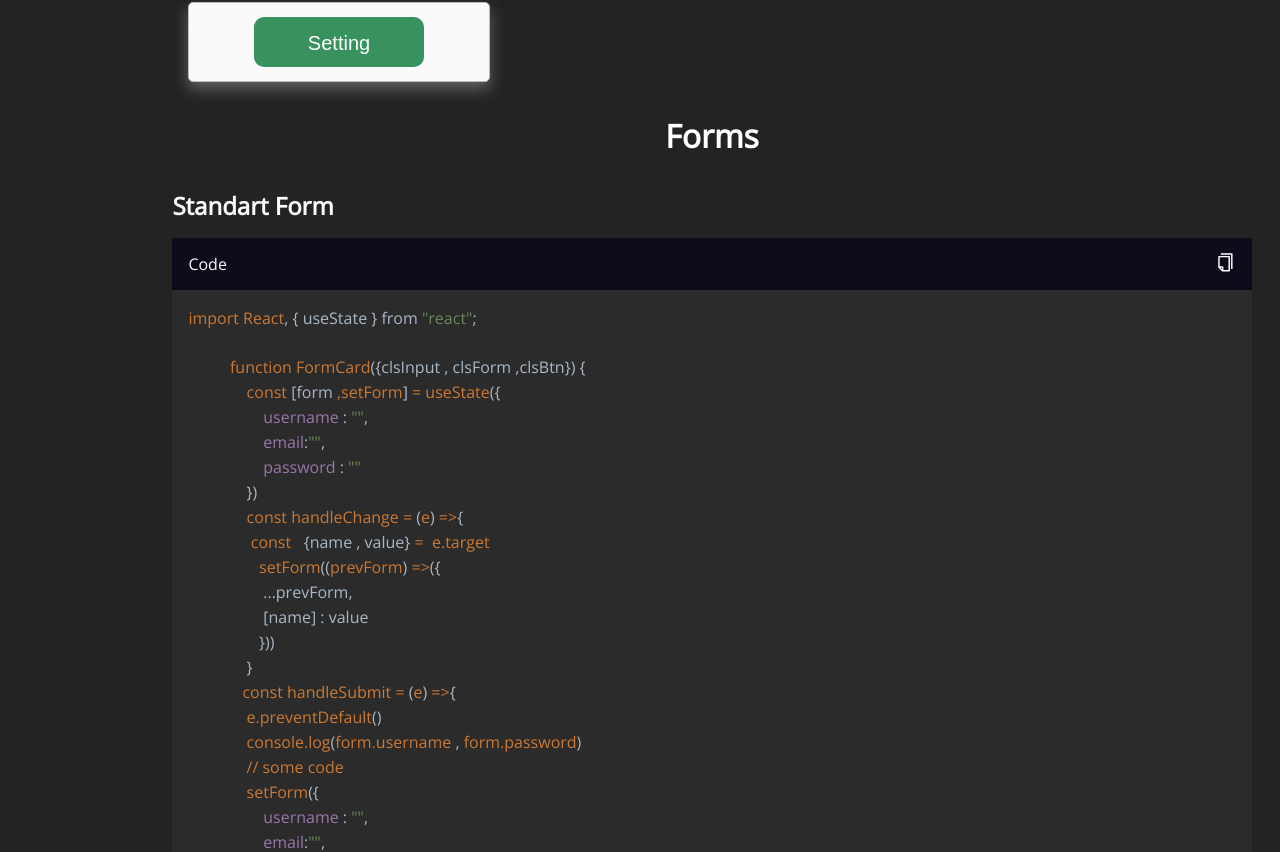
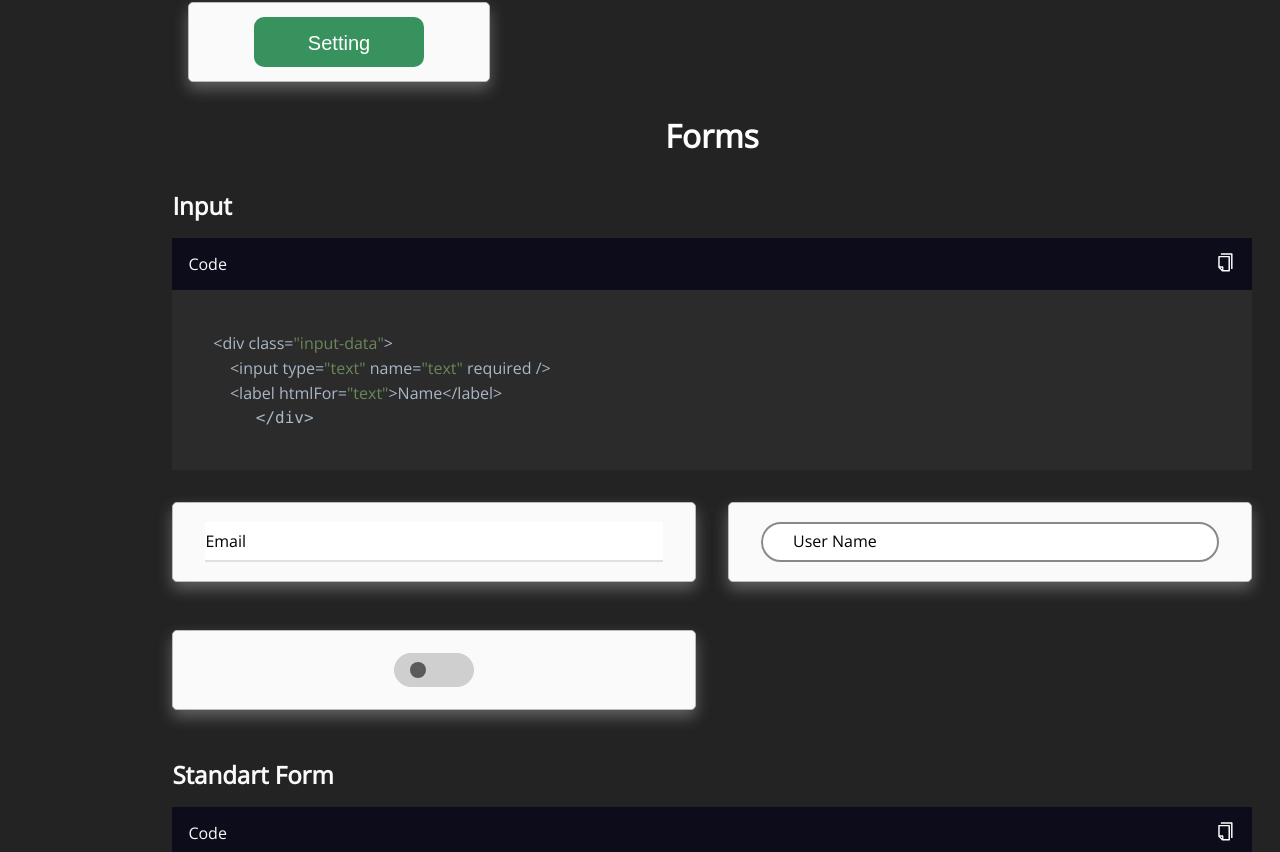
Before and after one commit to Artefilex/bestui, a React (Create React App) app in the folder client/: page /docs in a window 1280 px wide. Shown: the part 1784-2636 px from the top of the page. Built offline with nearby package versions, Linux system fonts and the light colour scheme.

Commit message:
Input modelleri eklendi

```diff
--- a/client/src/assest/css/item/form.css
+++ b/client/src/assest/css/item/form.css
@@ -3,7 +3,7 @@
 }
 
 .standart-form {
-  width: 300px;
+  width: var(--size-full);
   display: flex;
   flex-direction: column;
   align-items: center;
@@ -60,7 +60,7 @@
     filter: invert(1);
 }
 .standart-form-dark {
-  width: 300px;
+  width: var(--size-full);
   display: flex;
   flex-direction: column;
   align-items: center;
@@ -117,7 +117,7 @@
     filter: invert(1);
 }
 .standart-form-dark-bottom{
-  width: 300px;
+  width: var(--size-full);
   display: flex;
   flex-direction: column;
   align-items: center;
@@ -176,8 +176,8 @@
 
 /* ------------- */
 
-.standart-form-bottom{
-  width: 300px;
+ .standart-form-bottom{
+  width: var(--size-full);
   display: flex;
   flex-direction: column;
   align-items: center;
@@ -230,7 +230,161 @@
 
   color: rgb(252, 252, 252);
   background: #38925e;
-  /* border: 1px solid black; */
   border-bottom: none;
   font-weight: 900;
 }
+
+
+
+
+/* ---------------- */
+
+.input-data{
+  width: 100%;
+  height: 40px;
+  margin: 0 20px;
+  position: relative;
+}
+
+.input-data input{
+  display: block;
+  width: 100%;
+  height: 100%;
+  outline: none;
+  border: none;
+  font-size: 17px;
+  border-bottom: 2px solid rgba(0,0,0, 0.12);
+}
+
+.input-data input:focus ~ .label,
+.input-data input:valid ~ .label{
+  transform: translateY(-20px);
+  font-size: 14px;
+  color: rgb(82, 81, 81);
+}
+
+
+.input-data .label{
+  position: absolute;
+  pointer-events: none;
+  bottom: 10px;
+  font-size: 16px;
+  transition: all 0.3s ease;
+}
+/* ---------------------------- */
+
+
+
+.input-data-border{
+  width: 100%;
+  height: 40px;
+  margin: 0 20px;
+  position: relative;
+}
+
+.input-data-border input{
+  display: block;
+  width: 100%;
+  height: 100%;
+  outline: none;
+  border: none;
+  font-size: 17px;
+  border-bottom: 2px solid rgba(0,0,0, 0.12);
+  transition: 0.3s ease-in-out;
+  border: 2px solid rgb(137, 137, 137);
+  padding: 0.5rem 1rem;
+  border-radius: 3rem;
+}
+
+.input-data-border input:focus ~ .label,
+.input-data-border input:valid ~ .label{
+  transform: translateY(-20px);
+  font-size: 14px;
+
+  color: rgb(82, 81, 81);
+  background: white;
+  left: 20px;
+}
+
+.input-data-border .label{
+  position: absolute;
+  pointer-events: none;
+  bottom: 10px;
+  left: 2rem;
+  font-size: 16px;
+  transition: all 0.3s ease;
+}
+
+
+/* ------------------------------- */
+
+
+.something{
+  width: 5rem;
+  height: 1rem;
+ border: 1px solid rgb(207, 207, 207);
+ display: flex;
+ align-items: center;
+ padding:  1rem ;
+ position: relative;
+ background: rgb(207, 207, 207);
+ transition: 0.3s ease-in-out;
+border-radius: 10rem;
+}
+.something input[type="checkbox"]:not(:checked){
+z-index: 12;
+opacity: 0.01;
+cursor: pointer;
+transition: 0.3s ease-in-out;
+}
+.something input[type="checkbox"]:not(:checked) + .label{
+  content: "";
+  position: absolute;
+  top: 8px;
+  left: 15px;
+  cursor: pointer;
+  width: 1rem;
+  height: 1rem;
+  background: rgb(90, 89, 89);
+  border-radius: 5rem;
+  transition: 0.3s ease-in-out;
+
+}
+
+.something input[type="checkbox"]:checked{
+  position: absolute;
+  right: 1rem;
+  z-index: 12;
+  opacity: 0.01;
+  cursor: pointer;
+  transition: 0.3s ease-in-out;
+}
+
+
+.something input[type="checkbox"]:checked + .label{
+  content: "";
+  position: absolute;
+  top: 8px;
+  right: 16px;
+  cursor: pointer;
+  width: 1rem;
+  height: 1rem;
+  background: rgb(253, 253, 253);
+  border-radius: 5rem;
+  transition: 0.3s ease-in-out;
+}
+
+
+/* ---------------- */
+
+
+
+
+@media screen and (min-width: 1200px) {
+   .standart-form,
+   .standart-form-bottom,
+   .standart-form-dark,
+   .standart-form-dark-bottom{
+    width: 300px;
+   }
+}
--- /dev/null
+++ b/client/src/itemComponent/Forms/ContactForm.jsx
@@ -0,0 +1,20 @@
+import React from "react";
+
+function ContactForm({ inputType, cls, clsInput }) {
+  return (
+    <div>
+      <form>
+        <div className="row-section">
+          <div></div>
+          <div></div>
+        </div>
+        <div>
+            <textarea name="" id="" cols="30" rows="10"></textarea>
+          <button type="submit"> Submit</button>
+        </div>
+      </form>
+    </div>
+  );
+}
+
+export default ContactForm;
--- a/client/src/itemComponent/Forms/Form.jsx
+++ b/client/src/itemComponent/Forms/Form.jsx
@@ -4,6 +4,8 @@
 import allform from "./allform";
 import FormCard from "./FormCard";
 import "../../assest/css/item/form.css"
+import ContactForm from "./ContactForm";
+import InputCard from "./InputCard";
 function Form() {
    const [activeForm , setActiveForm] = useState(null)
     const handleClick = (formId) =>{
@@ -13,7 +15,7 @@
   return <div className="Container flex">
   <h1 className="header-tag ">Forms</h1>
   {allform.map((allItem, i) => (
-     <>
+     <div className="flex" key={i} >
       <CopyHeader
         itemType={allItem.header.itemType}
         code={allItem.header.headerCode}
@@ -23,12 +25,13 @@
           <div className="item-flex" key={se}>
             <div className="item animation-container flex">
               <div
-                className={singleItem.cls}
+                className="flex"
                 onClick={() => handleClick(`${se}-${allItem.header.headerCode}`)}
 
               >
-                <FormCard clsInput={singleItem.clsInput} clsForm={singleItem.clsForm} clsBtn={singleItem.clsBtn}/>
-
+                {allItem.header.itemContent == "only-input" &&  <InputCard inputType={singleItem.inputType}  clsInput ={singleItem.clsInput} textArea={singleItem.textArea}  cls= {singleItem.cls} /> }
+                {allItem.header.itemContent == "standart-form" &&  <FormCard clsInput={singleItem.clsInput} clsForm={singleItem.clsForm} clsBtn={singleItem.clsBtn}/>  }
+                {allItem.header.itemContent == "contact-form" && <ContactForm/>}
               </div>
             </div>
             <div className="flex codebase">
@@ -41,7 +44,7 @@
         ))}
       </div>
 
-     </>
+     </div>
 
   ))}
 </div>;
--- a/client/src/itemComponent/Forms/FormCard.jsx
+++ b/client/src/itemComponent/Forms/FormCard.jsx
@@ -31,11 +31,10 @@
         <input
           type="text"
           name="username"
+          id="username"
           className={clsInput}
-          value={form.username || "baris" }
+          value={form.username  || "baris"}
           onChange={handleChange}
-
-
         />
       </div>
       <div className="form-control">
@@ -43,18 +42,20 @@
         <input
           type="email"
           name="email"
+          id="email"
           className={clsInput}
-          value={form.email || "baris.tncdmr@gmail.com" }
+          value={form.email || "baris@gmail.com"  }
           onChange={handleChange}
         />
       </div>
       <div className="form-control">
-        <label htmlFor="paswsord">Password</label>
+        <label htmlFor="password">Password</label>
         <input
           type="password"
           name="password"
+          id="password"
           className={clsInput}
-          value={form.password || "baris"}
+          value={form.password || "baris@gmail.com" }
           onChange={handleChange}
         />
       </div>
--- /dev/null
+++ b/client/src/itemComponent/Forms/InputCard.jsx
@@ -0,0 +1,16 @@
+import React from "react";
+
+function InputCard({ inputType, cls, clsInput, textArea }) {
+  return (
+    <div className={cls}>
+      <input
+      type={inputType}
+      name={clsInput}
+      className={clsInput}
+       required />
+      <div className="label">{textArea}</div>
+    </div>
+  );
+}
+
+export default InputCard;
--- a/client/src/itemComponent/Forms/allform.js
+++ b/client/src/itemComponent/Forms/allform.js
@@ -1,6 +1,173 @@
 const allform = [
   {
     header: {
+      itemContent: "only-input",
+      itemType: "Input",
+      headerCode: `
+      <div class="input-data">
+          <input type="text" name="text" required />
+          <label htmlFor="text">Name</label>
+       </div>
+          `,
+    },
+    codeArea: [
+
+      {
+        css: `.input-data{
+          width: 100%;
+          height: 40px;
+          margin: 0 20px;
+          position: relative;
+        }
+
+        .input-data input{
+          display: block;
+          width: 100%;
+          height: 100%;
+          outline: none;
+          border: none;
+          font-size: 17px;
+          border-bottom: 2px solid rgba(0,0,0, 0.12);
+        }
+
+        .input-data input:focus ~ label,
+        .input-data input:valid ~ label{
+          transform: translateY(-20px);
+          font-size: 14px;
+          color: rgb(82, 81, 81);
+        }
+
+
+        .input-data label{
+          position: absolute;
+          pointer-events: none;
+          bottom: 10px;
+          font-size: 16px;
+          transition: all 0.3s ease;
+        }
+      `,
+        inputType: "email",
+        cls: "input-data",
+        clsInput: "Email",
+        textArea: "Email"
+      },
+      {
+        css: `..input-data-border{
+          width: 100%;
+          height: 40px;
+          margin: 0 20px;
+          position: relative;
+        }
+
+        .input-data-border input{
+          display: block;
+          width: 100%;
+          height: 100%;
+          outline: none;
+          border: none;
+          font-size: 17px;
+          border-bottom: 2px solid rgba(0,0,0, 0.12);
+          transition: 0.3s ease-in-out;
+          border: 2px solid rgb(137, 137, 137);
+          padding: 0.5rem 1rem;
+          border-radius: 3rem;
+        }
+
+        .input-data-border input:focus ~ .label,
+        .input-data-border input:valid ~ .label{
+          transform: translateY(-20px);
+          font-size: 14px;
+
+          color: rgb(82, 81, 81);
+          background: white;
+          left: 20px;
+        }
+
+        .input-data-border .label{
+          position: absolute;
+          pointer-events: none;
+          bottom: 10px;
+          left: 2rem;
+          font-size: 16px;
+          transition: all 0.3s ease;
+        }
+        }
+      `,
+        inputType: "text",
+        cls: "input-data-border",
+        clsInput: "User Name",
+        textArea: "User Name"
+      },
+      {
+        css: `
+        .something{
+          width: 5rem;
+          height: 1rem;
+         border: 1px solid rgb(207, 207, 207);
+         display: flex;
+         align-items: center;
+         padding:  1rem ;
+         position: relative;
+         background: rgb(207, 207, 207);
+         transition: 0.3s ease-in-out;
+        border-radius: 10rem;
+        }
+        .something input[type="checkbox"]:not(:checked){
+        z-index: 12;
+        opacity: 0.01;
+        cursor: pointer;
+        transition: 0.3s ease-in-out;
+        }
+        .something input[type="checkbox"]:not(:checked) + label{
+          content: "";
+          position: absolute;
+          top: 8px;
+          left: 15px;
+          cursor: pointer;
+          width: 1rem;
+          height: 1rem;
+          background: rgb(90, 89, 89);
+          border-radius: 5rem;
+          transition: 0.3s ease-in-out;
+
+        }
+
+        .something input[type="checkbox"]:checked{
+          position: absolute;
+          right: 1rem;
+          z-index: 12;
+          opacity: 0.01;
+          cursor: pointer;
+          transition: 0.3s ease-in-out;
+        }
+
+
+        .something input[type="checkbox"]:checked + label{
+          content: "";
+          position: absolute;
+          top: 8px;
+          right: 16px;
+          cursor: pointer;
+          width: 1rem;
+          height: 1rem;
+          background: rgb(253, 253, 253);
+          border-radius: 5rem;
+          transition: 0.3s ease-in-out;
+        }
+
+      `,
+        inputType: "checkbox",
+        cls: "something",
+        clsInput: "x",
+        textArea: "",
+
+      },
+
+    ],
+  },
+  {
+    header: {
+      itemContent: "standart-form",
       itemType: " Standart Form",
       headerCode: `import React, { useState } from "react";
 
@@ -320,6 +487,7 @@
       },
     ],
   },
+
 ];
 
 export default allform;
```
